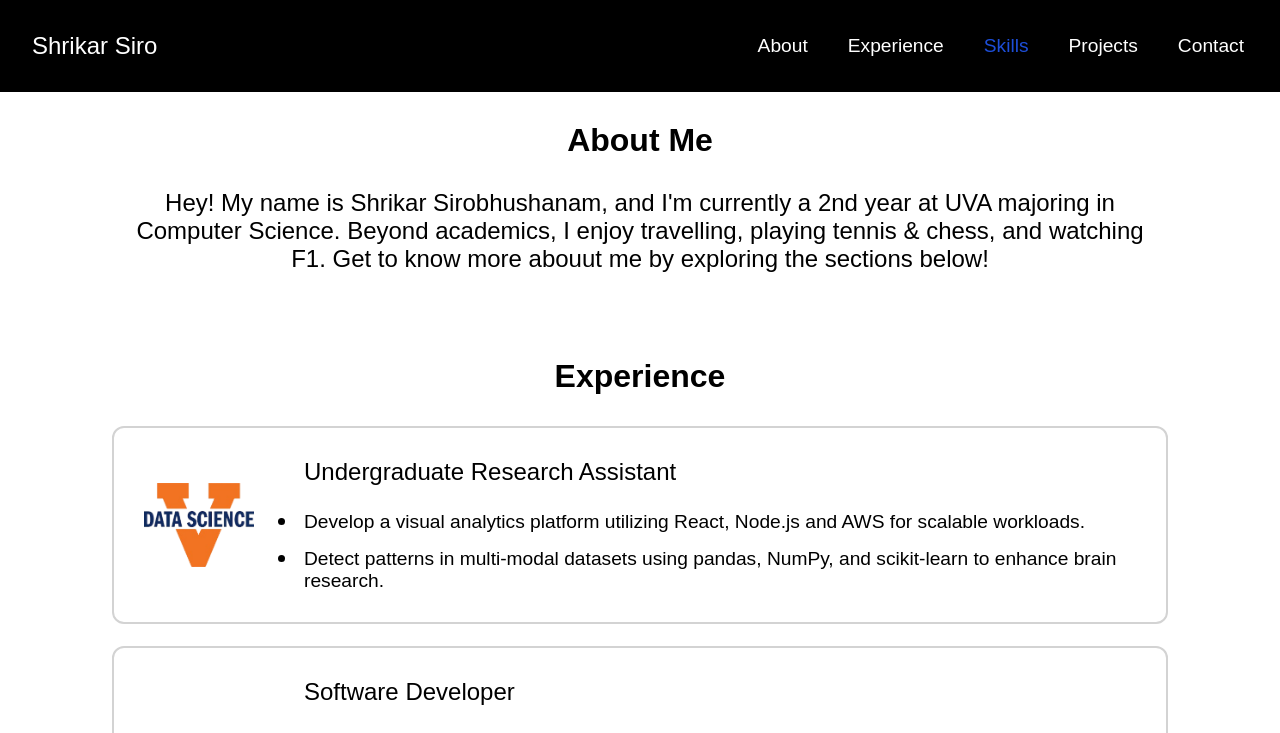
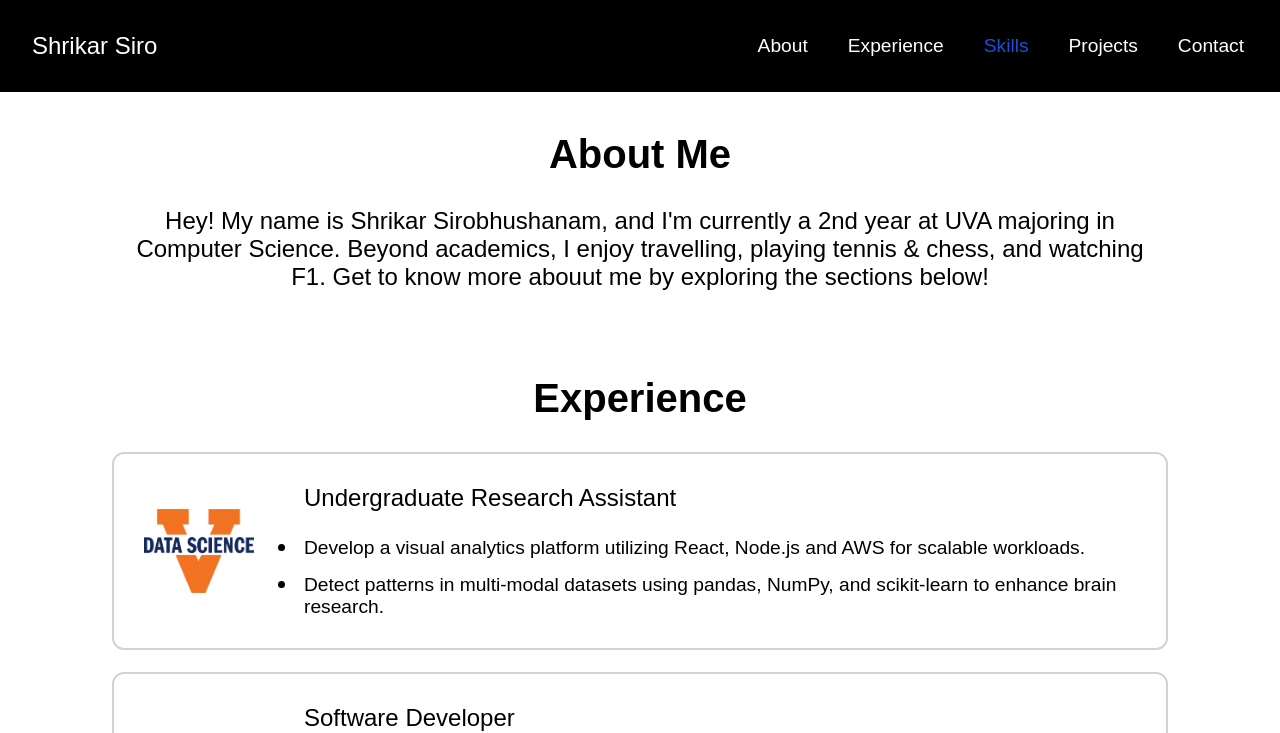
Before and after one commit to shrikar-siro/Portfolio, a React (Vite) app: page /Skills in a window 1280 px wide. Shown: the top 733 px of the page. Built offline with nearby package versions, Linux system fonts and the light colour scheme.

Commit message:
editing css on about and experience sections.

```diff
--- a/src/Styling/About.css
+++ b/src/Styling/About.css
@@ -4,12 +4,12 @@
     justify-content: center;
     align-items: center;
     height: auto;
-    margin: 0;
+    margin-top: 10px;
     margin-bottom: 70px;
 }
 
 .aboutContainer .title{
-    font-size: 2rem;
+    font-size: 2.5rem;
     font-weight: bold;
     justify-content: center;
     text-align: center;
--- a/src/Styling/Experience.css
+++ b/src/Styling/Experience.css
@@ -9,7 +9,7 @@
 }
 
 .experienceContainer .title{
-    font-size: 2rem;
+    font-size: 2.5rem;
     font-weight: bold;
     padding: 15px;
     justify-content: center;
```
